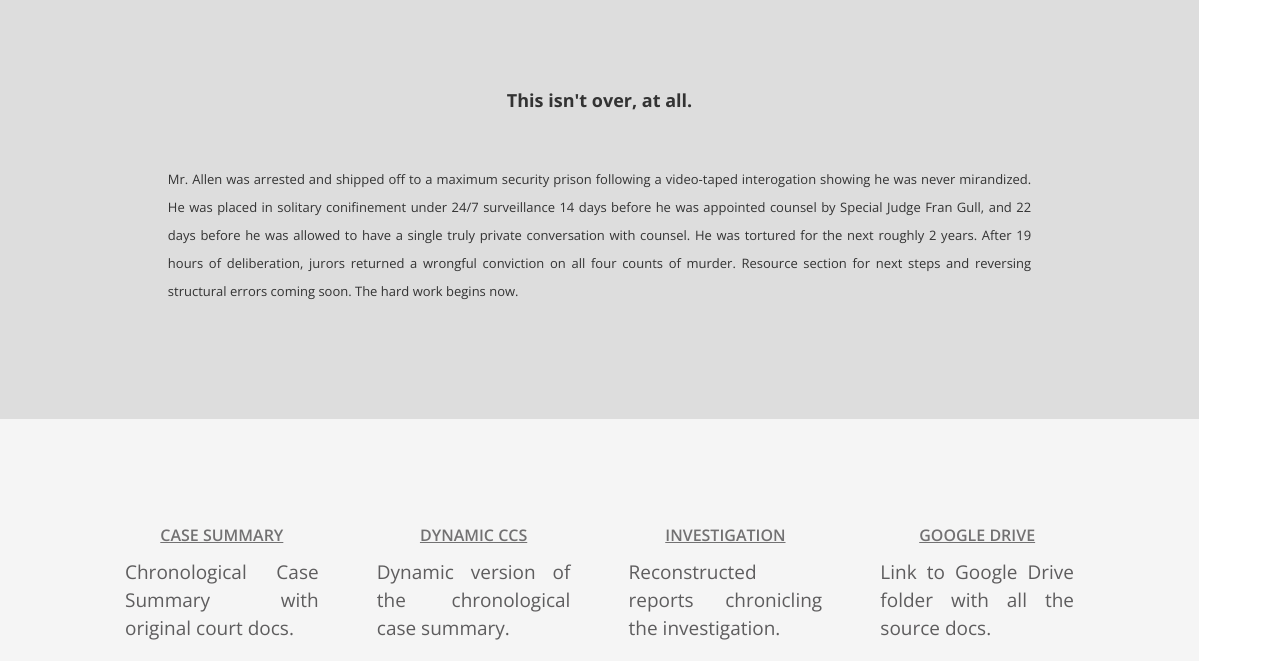
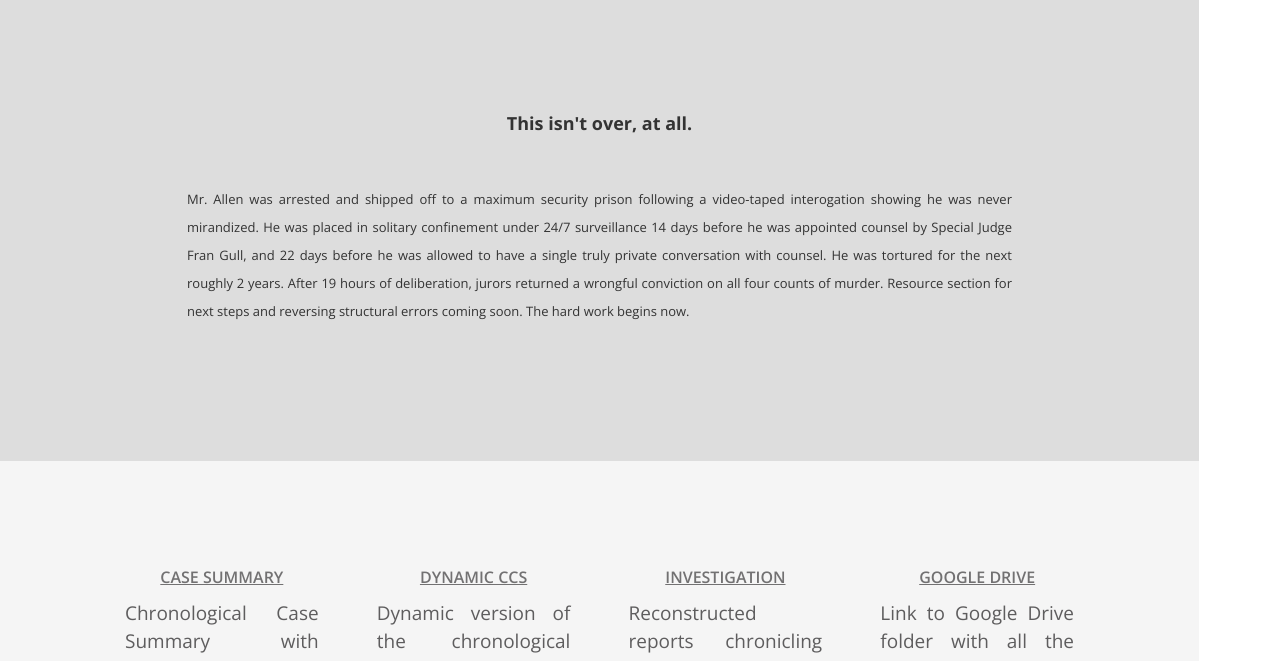
Before and after one commit to alleyesondelphi/ccs, a website built with Parcel: page index.html in a window 1280 px wide. Shown: the part 602-1263 px from the top of the page. Built offline with nearby package versions, Linux system fonts and the light colour scheme; files whose address does not match are found by name.

Commit message:
fkn dyslexo

```diff
--- a/css/main.css
+++ b/css/main.css
@@ -132,7 +132,7 @@ img, figure {
   margin: auto;
   background-color: #ddd;
   color: #333;
-  padding: 5%;
+  padding: 7%;
   text-align: center;
 }
 #jury-wrapper h2 {
--- a/index.html
+++ b/index.html
@@ -50,7 +50,7 @@
   <section>
     <div id="jury-wrapper">
 		<h2>This isn't over, at all.</h2>
-		<p>Mr. Allen was arrested and shipped off to a maximum security prison following a video-taped interogation showing he was never mirandized. He was placed in solitary conifinement under 24/7 surveillance 14 days before he was appointed counsel by Special Judge Fran Gull, and 22 days before he was allowed to have a single truly private conversation with counsel. He was tortured for the next roughly 2 years. After 19 hours of deliberation, jurors returned a wrongful conviction on all four counts of murder. Resource section for next steps and reversing structural errors coming soon. The hard work begins now. </p>
+		<p>Mr. Allen was arrested and shipped off to a maximum security prison following a video-taped interogation showing he was never mirandized. He was placed in solitary confinement under 24/7 surveillance 14 days before he was appointed counsel by Special Judge Fran Gull, and 22 days before he was allowed to have a single truly private conversation with counsel. He was tortured for the next roughly 2 years. After 19 hours of deliberation, jurors returned a wrongful conviction on all four counts of murder. Resource section for next steps and reversing structural errors coming soon. The hard work begins now. </p>
 	</div>
   </section>
   <section id="ccs">
```
